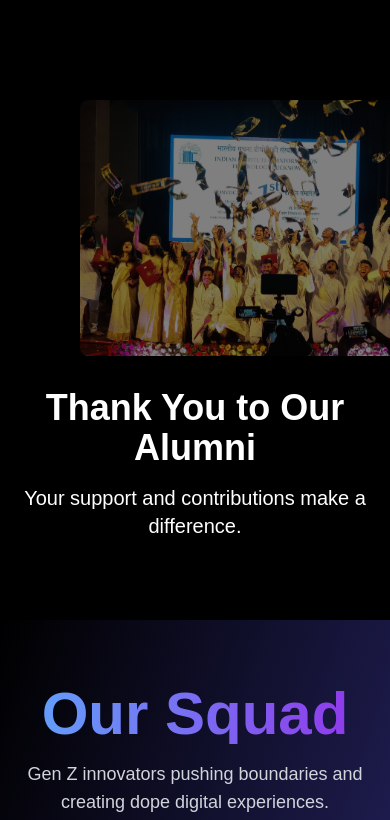
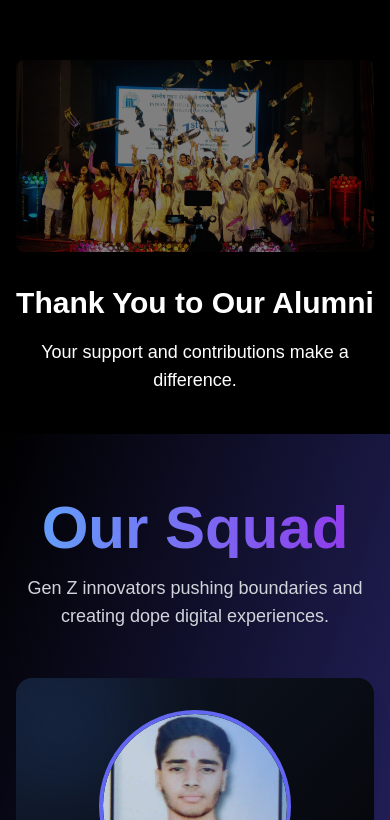
Before and after one commit to PIYUSH-NAYAK/Project-Unitrends, a Next.js app in the folder unitrends/: page / in a window 390 px wide. Shown: the part 4328-5148 px from the top of the page. Built offline with nearby package versions, Linux system fonts and the light colour scheme.

Commit message:
Make Alumni Responsive

```diff
--- a/unitrends/src/app/section4/alumni.jsx
+++ b/unitrends/src/app/section4/alumni.jsx
@@ -3,8 +3,9 @@ import Image from 'next/image';
 
 const Alumni = () => {
   return (
-    <section className="relative bg-black py-20">
-      <div className="relative w-full h-64 md:h-96 mx-20"> {/* Adjust height as needed */}
+    <section className="relative bg-black py-10 sm:py-16 md:py-20 px-4 sm:px-6 lg:px-8">
+      <div className="max-w-7xl mx-auto">
+        <div className="relative w-full h-48 sm:h-64 md:h-80 lg:h-96 mb-8 sm:mb-12"> {/* Adjusted heights */}
           <Image
             src="/Alumni.webp" // Replace with your image path
             alt="Thank you to our Alumni"
@@ -14,13 +15,14 @@ const Alumni = () => {
             className="rounded-lg shadow-lg opacity-50"
           />
         </div>
-      <div className="mt-8 text-center text-white px-4">
-        <h2 className="text-4xl md:text-6xl font-bold mb-4">
+        <div className="text-center text-white">
+          <h2 className="text-3xl sm:text-4xl md:text-5xl lg:text-6xl font-bold mb-4 leading-tight">
             Thank You to Our Alumni
           </h2>
-        <p className="text-xl md:text-2xl">
+          <p className="text-lg sm:text-xl md:text-2xl max-w-3xl mx-auto">
             Your support and contributions make a difference.
           </p>
+        </div>
       </div>
     </section>
   );
```
Lines whose indentation alone changed are shown as unchanged.
